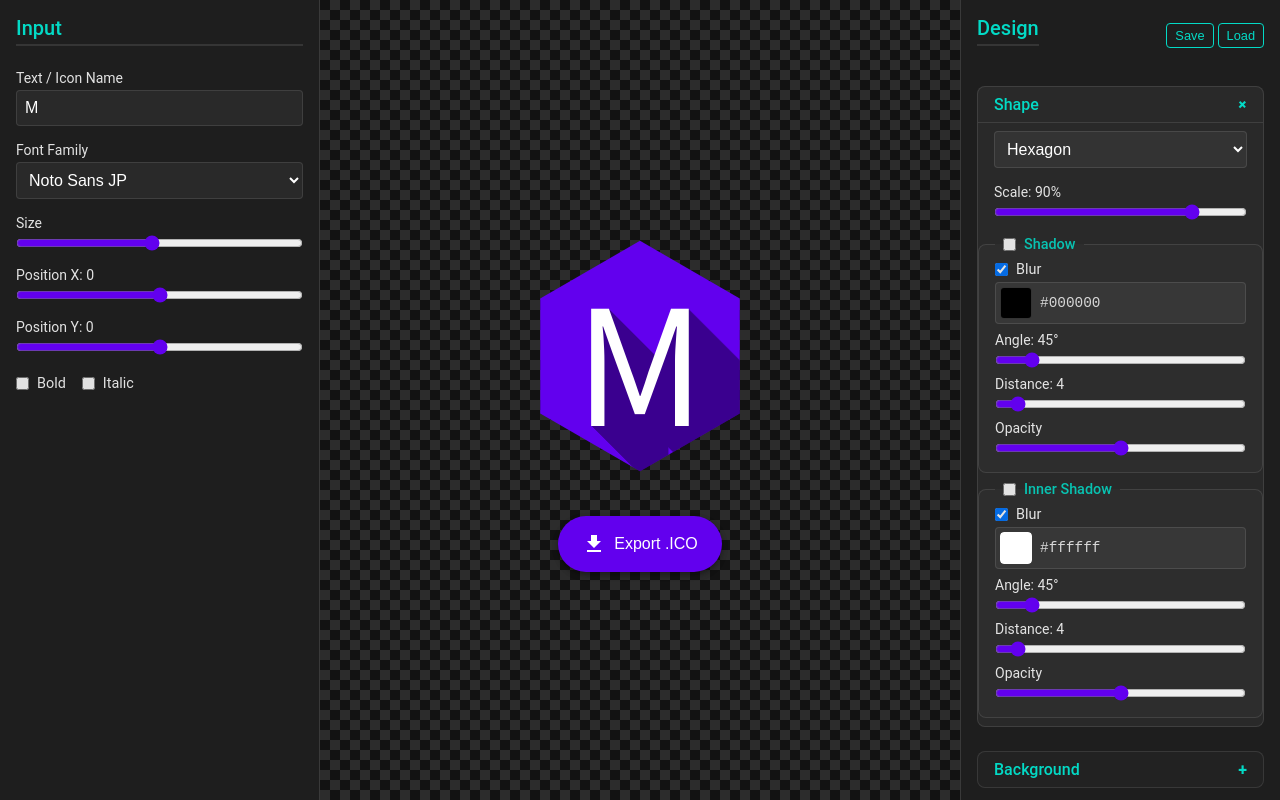
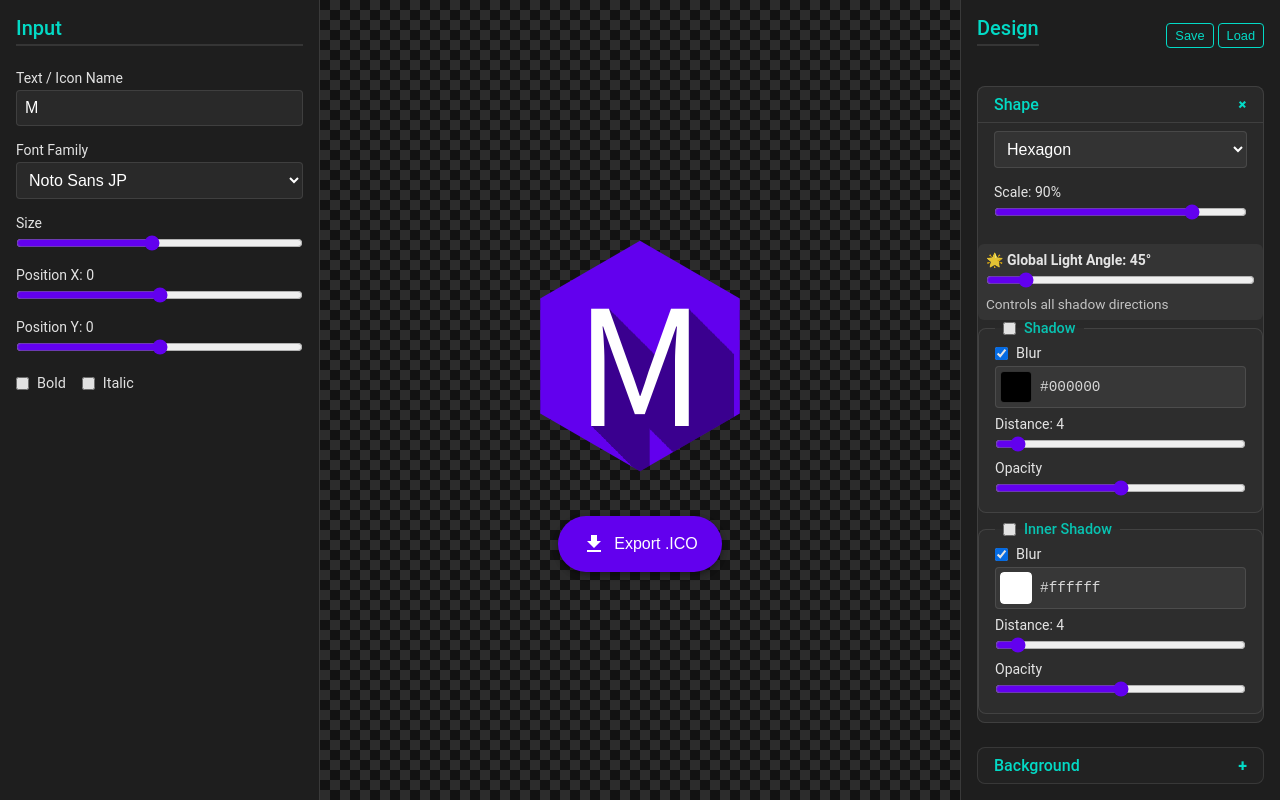
Before and after one commit to kndysfm/icogen, a website built with Vite: page index.html in a window 1280 px wide. Built offline with nearby package versions, Linux system fonts and the light colour scheme; a web font is replaced by a local one.

Commit message:
Unify shadow angles with global light source control
- Add globalShadowAngle property (default 45°) for Material Design compliance

- Remove individual angle controls from Shape Shadow and Inner Shadow

- Add Global Light Angle slider below Shape selector in UI

- Update all shadow rendering (shape, inner, text drop, text long) to use global angle

- Fix text long shadow to use trigonometric calculation instead of hardcoded 45° diagonal

```diff
--- a/index.html
+++ b/index.html
@@ -112,6 +112,12 @@
           <input type="range" id="input-shape-scale" min="50" max="100" value="90"
             oninput="document.getElementById('val-shape-scale').textContent = this.value + '%'">
         </div>
+        <div class="control-group" style="background: rgba(255,255,255,0.05); padding: 8px; border-radius: 6px; margin-top: 8px;">
+          <label style="font-weight: 600;">🌟 Global Light Angle: <span id="val-global-shadow-angle">45°</span></label>
+          <input type="range" id="input-global-shadow-angle" min="0" max="360" value="45"
+            oninput="document.getElementById('val-global-shadow-angle').textContent = this.value + '°'">
+          <small style="opacity: 0.7; display: block; margin-top: 4px; font-size: 0.85em;">Controls all shadow directions</small>
+        </div>
         <fieldset class="effect-group">
           <legend>
             <label class="checkbox-item">
@@ -126,11 +132,6 @@
               <input type="color" id="effect-shape-shadow-color" value="#000000">
               <span class="color-value">#000000</span>
             </div>
-          </div>
-          <div class="control-group">
-            <label>Angle: <span id="val-shape-shadow-angle">45°</span></label>
-            <input type="range" id="effect-shape-shadow-angle" min="0" max="360" value="45"
-              oninput="document.getElementById('val-shape-shadow-angle').textContent = this.value + '°'">
           </div>
           <div class="control-group">
             <label>Distance: <span id="val-shape-shadow-dist">4</span></label>
@@ -157,11 +158,6 @@
               <input type="color" id="effect-shape-inner-shadow-color" value="#ffffff">
               <span class="color-value">#ffffff</span>
             </div>
-          </div>
-          <div class="control-group">
-            <label>Angle: <span id="val-shape-inner-shadow-angle">45°</span></label>
-            <input type="range" id="effect-shape-inner-shadow-angle" min="0" max="360" value="45"
-              oninput="document.getElementById('val-shape-inner-shadow-angle').textContent = this.value + '°'">
           </div>
           <div class="control-group">
             <label>Distance: <span id="val-shape-inner-shadow-dist">4</span></label>
--- a/src/renderer.js
+++ b/src/renderer.js
@@ -9,7 +9,7 @@ export function renderSVG(state) {
   if (state.shapeShadowEnabled) {
     const blurStd = state.shapeShadowBlur ? 4 : 0; // Default 4 for soft, 0 for hard
     const dist = parseInt(state.shapeShadowDistance) || 4;
-    const angle = parseInt(state.shapeShadowAngle) || 45;
+    const angle = parseInt(state.globalShadowAngle) || 45;
     const rad = angle * (Math.PI / 180);
 
     const dx = dist * Math.cos(rad);
@@ -25,7 +25,7 @@ export function renderSVG(state) {
   if (state.shapeInnerShadowEnabled) {
     const blurStd = state.shapeInnerShadowBlur ? 4 : 0;
     const dist = parseInt(state.shapeInnerShadowDistance) || 4;
-    const angle = parseInt(state.shapeInnerShadowAngle) || 45;
+    const angle = parseInt(state.globalShadowAngle) || 45;
     const rad = angle * (Math.PI / 180);
 
     const dx = dist * Math.cos(rad);
@@ -198,9 +198,14 @@ export function renderSVG(state) {
   if (state.shadowEnabled && state.shadowType === 'drop') {
     const shOp = state.shadowOpacity / 100;
     const blurStr = state.shadowBlur ? '6' : '0';
+    const angle = parseInt(state.globalShadowAngle) || 45;
+    const rad = angle * (Math.PI / 180);
+    const dist = 8;
+    const dx = dist * Math.cos(rad);
+    const dy = dist * Math.sin(rad);
     defsContent += `
         <filter id="text-shadow" x="-50%" y="-50%" width="200%" height="200%">
-            <feDropShadow dx="8" dy="8" stdDeviation="${blurStr}" flood-color="${state.shadowColor}" flood-opacity="${shOp}"/>
+            <feDropShadow dx="${dx}" dy="${dy}" stdDeviation="${blurStr}" flood-color="${state.shadowColor}" flood-opacity="${shOp}"/>
         </filter>
       `;
     textFilterAttr = 'filter="url(#text-shadow)"';
@@ -249,10 +254,14 @@ export function renderSVG(state) {
     const baseOp = state.shadowOpacity / 100;
     const shColor = state.shadowColor;
 
+    // Use global shadow angle for direction
+    const angle = parseInt(state.globalShadowAngle) || 45;
+    const rad = angle * (Math.PI / 180);
+
     let clones = '';
     for (let i = 1; i <= len; i++) {
-      const shiftX = i + offX;
-      const shiftY = i + offY;
+      const shiftX = i * Math.cos(rad) + offX;
+      const shiftY = i * Math.sin(rad) + offY;
       if (solid) {
         clones += `<text ${textCommonAttrs} stroke="none" fill="${shColor}" transform="translate(${shiftX}, ${shiftY})">${state.text}</text>`;
       } else {
--- a/src/state.js
+++ b/src/state.js
@@ -17,13 +17,15 @@ export const state = {
     shapeScale: 90, // Percentage
     bgColor: '#6200ee',
 
+    // Global Shadow Settings
+    globalShadowAngle: 45, // Unified light source angle for all shadows
+
     // Shape Shadow
     shapeShadowEnabled: false,
     shapeShadowColor: '#000000',
     shapeShadowOpacity: 50,
     shapeShadowBlur: true,
     shapeShadowDistance: 4,
-    shapeShadowAngle: 45,
 
     // Shape Inner Shadow
     shapeInnerShadowEnabled: false,
@@ -31,7 +33,6 @@ export const state = {
     shapeInnerShadowOpacity: 50,
     shapeInnerShadowBlur: true,
     shapeInnerShadowDistance: 4,
-    shapeInnerShadowAngle: 45,
 
     bgGradientEnabled: false,
     bgGradientColor: '#000000',
--- a/src/ui.js
+++ b/src/ui.js
@@ -15,13 +15,15 @@ export function initUI() {
         shapeScale: document.getElementById('input-shape-scale'),
         bgColor: document.getElementById('design-color'),
 
+        // Global Shadow Angle
+        globalShadowAngle: document.getElementById('input-global-shadow-angle'),
+
         // Shape Shadow
         shapeShadowEnabled: document.getElementById('effect-shape-shadow-enabled'),
         shapeShadowColor: document.getElementById('effect-shape-shadow-color'),
         shapeShadowOpacity: document.getElementById('effect-shape-shadow-opacity'),
         shapeShadowBlur: document.getElementById('effect-shape-shadow-blur'),
         shapeShadowDistance: document.getElementById('effect-shape-shadow-dist'),
-        shapeShadowAngle: document.getElementById('effect-shape-shadow-angle'),
 
         // Shape Inner Shadow
         shapeInnerShadowEnabled: document.getElementById('effect-shape-inner-shadow-enabled'),
@@ -29,7 +31,6 @@ export function initUI() {
         shapeInnerShadowOpacity: document.getElementById('effect-shape-inner-shadow-opacity'),
         shapeInnerShadowBlur: document.getElementById('effect-shape-inner-shadow-blur'),
         shapeInnerShadowDistance: document.getElementById('effect-shape-inner-shadow-dist'),
-        shapeInnerShadowAngle: document.getElementById('effect-shape-inner-shadow-angle'),
 
         // BG Gradient
         bgGradientEnabled: document.getElementById('effect-bg-gradient-enabled'),
```
